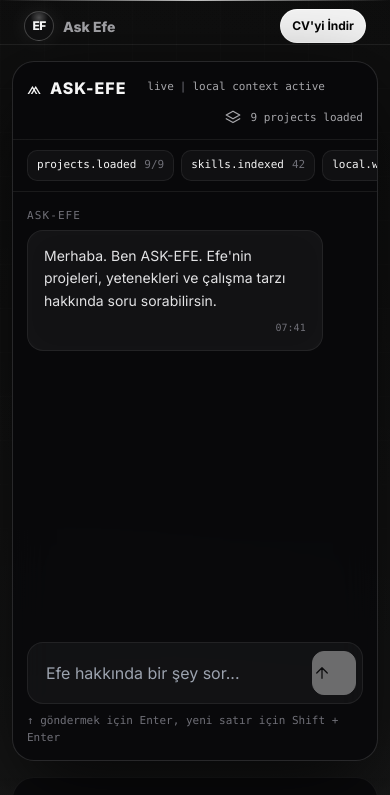
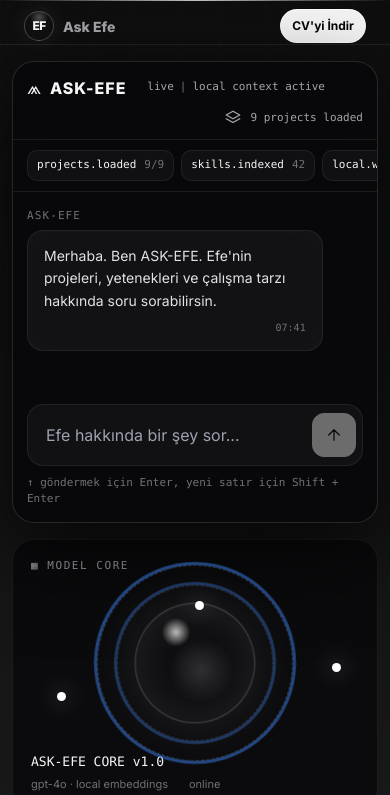
Before and after one commit to efeblgl/ask-efe-, a Next.js app: page / in a window 390 px wide. Shown: the top 795 px of the page. Built offline with nearby package versions, Linux system fonts and the light colour scheme.

Commit message:
fix: center send button + keyboard resize behavior

```diff
--- a/src/app/globals.css
+++ b/src/app/globals.css
@@ -681,7 +681,7 @@ h1, h2, h3, p, span, a { overflow-wrap: break-word; }
 }
 .dock-input:focus-within { border-color: rgba(255,255,255,.34); box-shadow: 0 0 28px rgba(255,255,255,.05); }
 .dock-input input { flex: 1; background: none; border: none; outline: none; color: var(--text); font-size: 15px; padding: 12px 0; min-width: 0; }
-.dock-send { width: 44px; height: 44px; border-radius: 12px; border: 1px solid #f4f4f4; background: #f4f4f4; color: #050505; cursor: pointer; font-size: 17px; font-weight: 900; transition: .2s ease; flex-shrink: 0; }
+.dock-send { width: 44px; height: 44px; border-radius: 12px; border: 1px solid #f4f4f4; background: #f4f4f4; color: #050505; cursor: pointer; transition: .2s ease; flex-shrink: 0; display: inline-flex; align-items: center; justify-content: center; padding: 0; }
 .dock-send:hover { transform: scale(1.04); }
 .dock-send:disabled { opacity: .4; cursor: not-allowed; transform: none; }
 .dock-hint { margin-top: 9px; color: var(--muted-2); font-size: 11px; font-family: ui-monospace, Menlo, monospace; }
@@ -718,8 +718,8 @@ h1, h2, h3, p, span, a { overflow-wrap: break-word; }
   .app-topbar { padding-top: 26px; }
   .console-wrap { padding: 12px; padding-top: 16px; }
   .console { height: auto; min-height: 0; max-height: none; border-radius: var(--radius-md); }
-  /* mobilde stream'e net yükseklik ver, panel büyüyüp küçülmesin */
-  .console-stream { height: 52vh; max-height: 52vh; }
+  /* stream esnek: klavye açılınca içerik içeride kalsın, sayfa zıplamasın */
+  .console-stream { height: auto; min-height: 200px; max-height: 56vh; }
   .console-head { padding: 12px 14px; gap: 8px; }
   .console-meta { font-size: 11px; gap: 6px; }
   .console-meta .hide-sm { display: none; }
--- a/src/app/layout.tsx
+++ b/src/app/layout.tsx
@@ -19,7 +19,13 @@ export const metadata: Metadata = {
   },
 };
 
-export const viewport: Viewport = { themeColor: "#030303" };
+export const viewport: Viewport = {
+  themeColor: "#030303",
+  width: "device-width",
+  initialScale: 1,
+  maximumScale: 1,
+  interactiveWidget: "resizes-content",
+};
 
 export default function RootLayout({ children }: { children: React.ReactNode }) {
   return (
```
